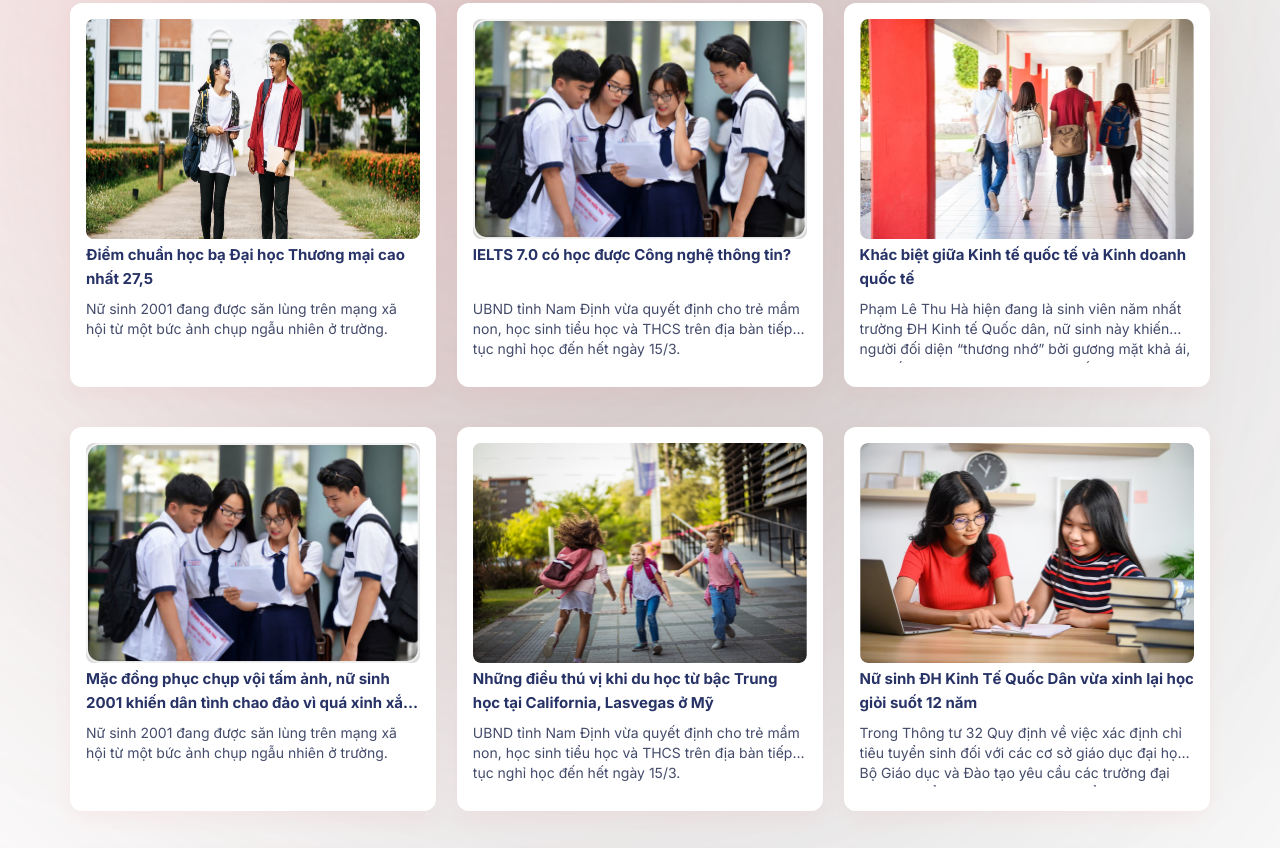
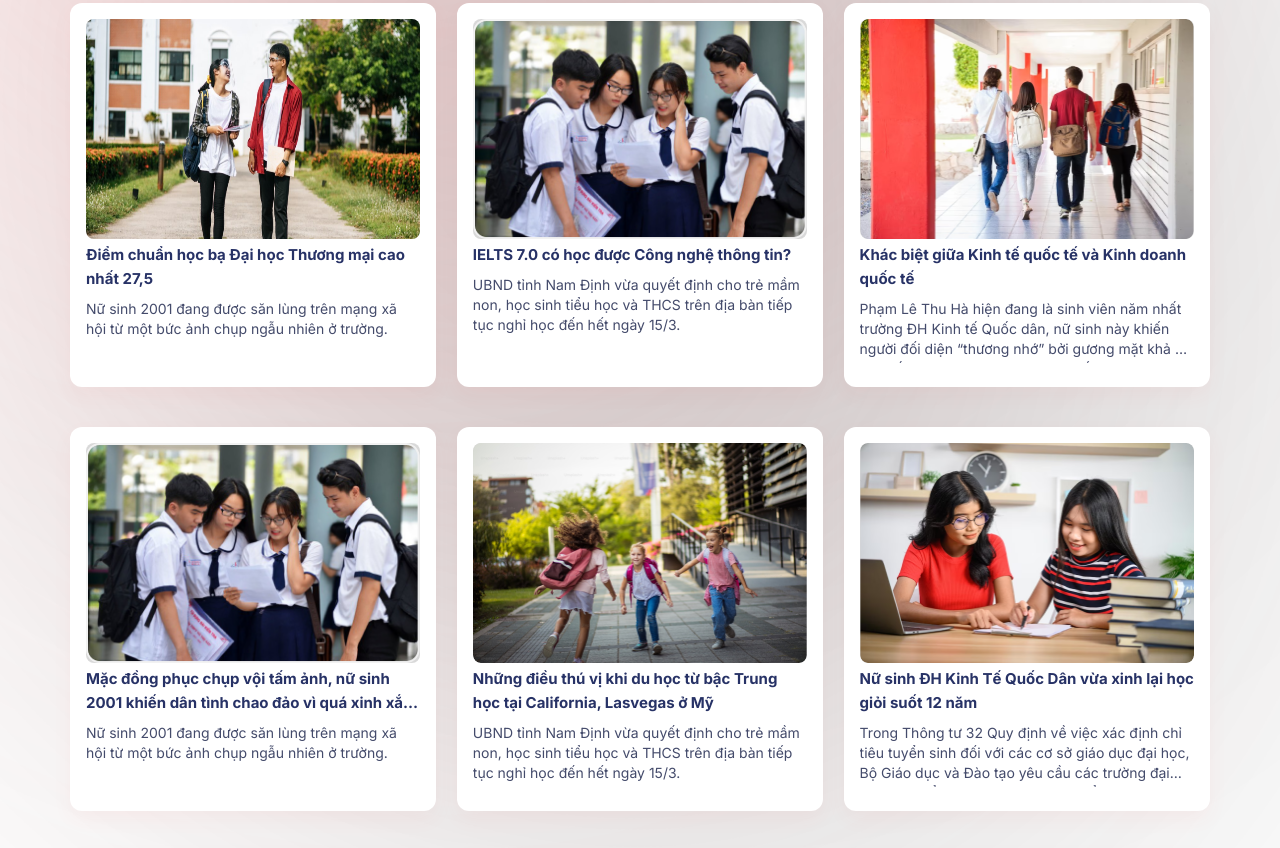
Before and after one commit to nguyendoanhchinh/theme, a plain HTML site: page index2.html in a window 1280 px wide. Shown: the part 1674-2522 px from the top of the page. Drawn offline with nearby package versions, Linux system fonts and the light colour scheme.

Commit message:
fix code

```diff
--- a/css/style.css
+++ b/css/style.css
@@ -1471,8 +1471,7 @@ a {
     width: auto;
     margin: 0;
     padding: 0;
-    align-self: stretch;
-    height: 48px;
+    height: auto;
     color: #273266;
     font-size: 15px;
     font-family: Inter;
@@ -1498,7 +1497,7 @@ a {
     overflow: hidden;
     text-overflow: ellipsis;
     display: -webkit-box;
-    -webkit-line-clamp: 2;
+    -webkit-line-clamp: 3;
     -webkit-box-orient: vertical;
 }
 
```
Also changed, not shown: index2.html (+1 -2 lines).
